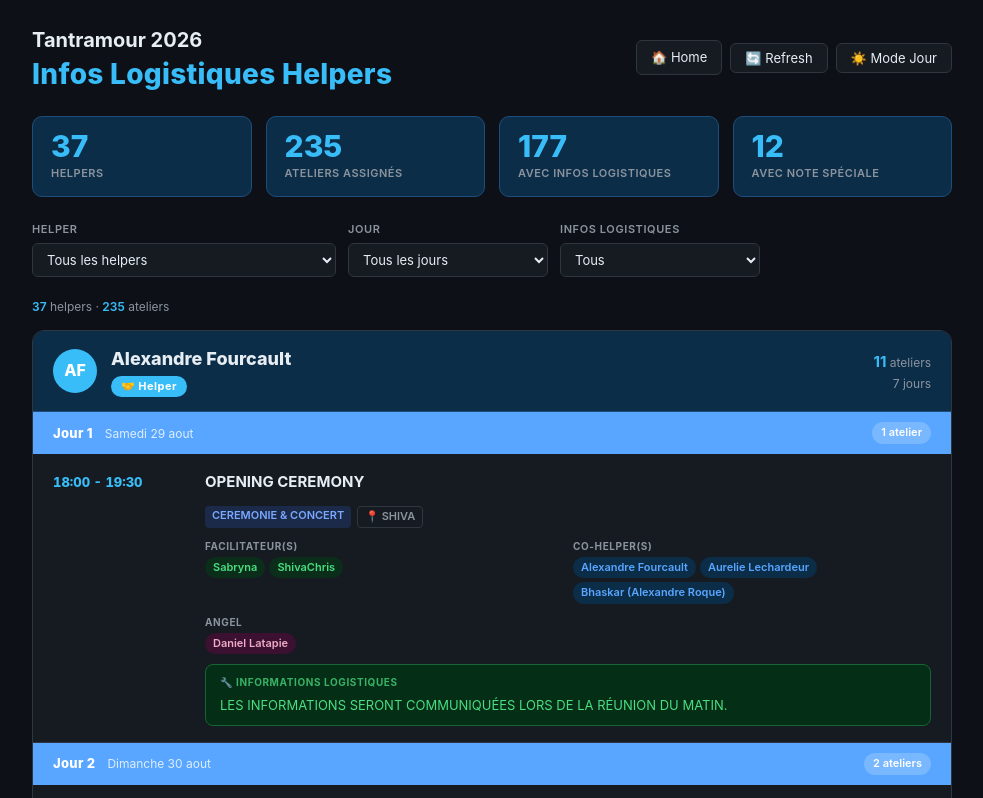
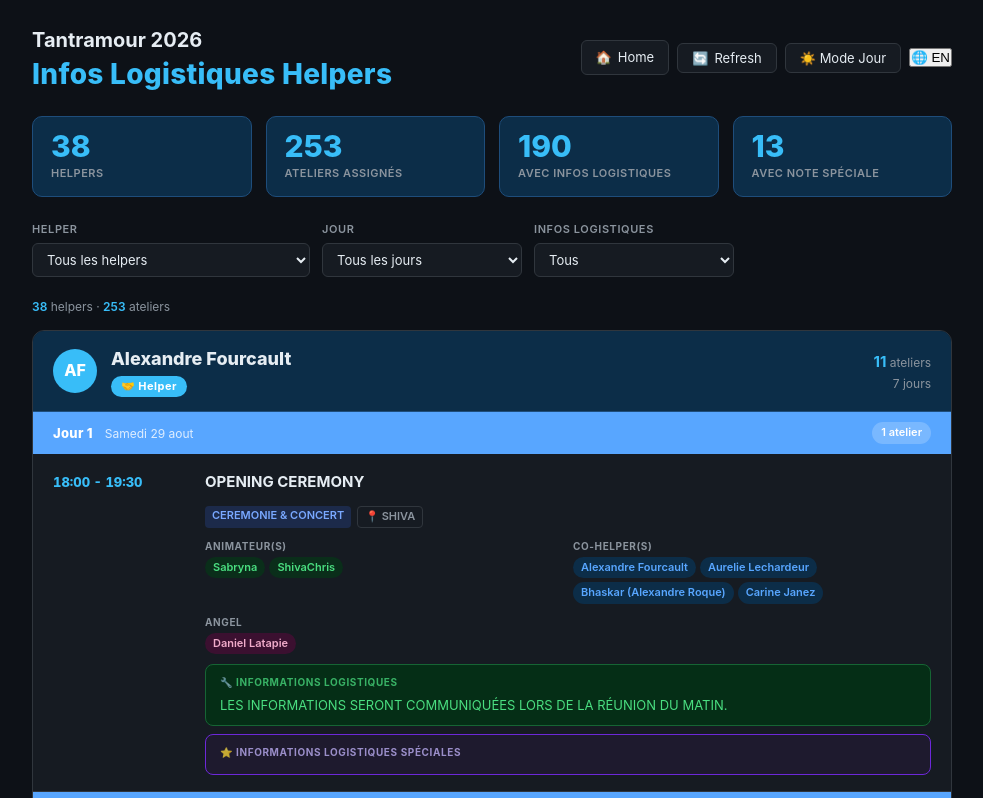
Before and after one commit to matchape01/test, a website: page Rapport_Logistique_Helpers.html in a window 1280 px wide. Both pictures are taken after a click on the button "🌙 Mode Nuit". Shown: the top 798 px of the page, without its empty margins (148-1131 px from the left). Drawn offline with Linux system fonts and the light colour scheme.

Commit message:
[TAF2026] Sync Rapport_Logistique_Helpers.html

```diff
--- a/Rapport_Logistique_Helpers.html
+++ b/Rapport_Logistique_Helpers.html
@@ -107,6 +107,8 @@
   .box { border-radius: 8px; padding: 10px 14px; font-size: 13px; line-height: 1.55; }
   .box-note { background: var(--note-bg); border: 1px solid var(--note-border); color: var(--note-text); }
   .box-log  { background: var(--log-bg);  border: 1px solid var(--log-border);  color: var(--log-text); }
+  .box-log-special { background: #f5f3ff; border: 1px solid #c4b5fd; color: #4c1d95; }
+  .dark .box-log-special { background: #1e1a2e; border-color: #6d28d9; color: #c4b5fd; }
   .box-label { font-size: 10px; font-weight: 700; text-transform: uppercase; letter-spacing: .6px; opacity: .75; margin-bottom: 4px; }
 
   /* ── SHARED ── */
@@ -127,7 +129,10 @@
     .atelier-top { flex-direction: column; gap: 4px; }
   }
 </style>
+<script src="ref_translations.js"></script>
+<script src="i18n.js"></script>
 </head>
+<!-- i18n -->
 <body>
 <div class="wrap">
 
@@ -137,9 +142,10 @@
       <p>Infos Logistiques Helpers</p>
     </div>
     <div class="header-actions">
-      <a class="btn-ghost" href="index.html">🏠 Home</a>
-      <button class="btn-ghost" onclick="hardReload()">🔄 Refresh</button>
-      <button class="btn-ghost" id="modeBtn" onclick="toggleMode()">🌙 Mode Nuit</button>
+      <a class="btn-ghost" href="index_bis.html">🏠 <span data-i18n="nav_home">Home</span></a>
+      <button class="btn-ghost" onclick="hardReload()">🔄 <span data-i18n="nav_refresh">Refresh</span></button>
+      <button class="btn-ghost" id="modeBtn" onclick="toggleMode()">🌙 <span data-i18n="nav_mode_nuit">Mode Nuit</span></button>
+      <button class="mode-btn tm-lang-btn" onclick="I18n.setLang(I18n.getLang()==='fr'?'en':'fr')">🌐 EN</button>
     </div>
   </header>
 
@@ -154,22 +160,22 @@
   <!-- ── FILTRES ── -->
   <div class="filters">
     <div class="filter-group">
-      <label>Helper</label>
+      <label data-i18n="filter_helper">Helper</label>
       <select id="filterHelper" onchange="render()">
-        <option value="">Tous les helpers</option>
+        <option value="" data-i18n="filter_tous_helpers">Tous les helpers</option>
       </select>
     </div>
     <div class="filter-group">
-      <label>Jour</label>
+      <label data-i18n="col_jour">Jour</label>
       <select id="filterJour" onchange="render()">
-        <option value="">Tous les jours</option>
-        <option value="Jour 1">Jour 1 — Sam. 29 août</option>
-        <option value="Jour 2">Jour 2 — Dim. 30 août</option>
-        <option value="Jour 3">Jour 3 — Lun. 31 août</option>
-        <option value="Jour 4">Jour 4 — Mar. 1 sept.</option>
-        <option value="Jour 5">Jour 5 — Mer. 2 sept.</option>
-        <option value="Jour 6">Jour 6 — Jeu. 3 sept.</option>
-        <option value="Jour 7">Jour 7 — Ven. 4 sept.</option>
+        <option value="" data-i18n="filter_tous_jours">Tous les jours</option>
+        <option value="Jour 1" data-i18n="jour1_label">Jour 1 — Sam. 29 août</option>
+        <option value="Jour 2" data-i18n="jour2_label">Jour 2 — Dim. 30 août</option>
+        <option value="Jour 3" data-i18n="jour3_label">Jour 3 — Lun. 31 août</option>
+        <option value="Jour 4" data-i18n="jour4_label">Jour 4 — Mar. 1 sept.</option>
+        <option value="Jour 5" data-i18n="jour5_label">Jour 5 — Mer. 2 sept.</option>
+        <option value="Jour 6" data-i18n="jour6_label">Jour 6 — Jeu. 3 sept.</option>
+        <option value="Jour 7" data-i18n="jour7_label">Jour 7 — Ven. 4 sept.</option>
       </select>
     </div>
     <div class="filter-group">
@@ -186,13 +192,12 @@
   <div id="results"></div>
 
 </div>
-<footer><p>Made with IBM Bob</p></footer>
 
 <script src="ref_resource_types.js"></script>
 <script src="ref_ressources.js"></script>
 <script src="loader.js"></script>
 <script>
-loadData(['logistics.js','data.js'], function() {
+loadData(['logistics.js','logistics.special.js','logistics.helpers.js','data.js'], function() {
 
 // ════════════════════════════════════════════════
 // UTILITAIRES
@@ -220,7 +225,7 @@
   const parHelper = new Map(); // nom → Map(jour → [atelier entry])
 
   AGENDA.forEach(e => {
-    ['helper1','helper2','helper3'].forEach(field => {
+    ['helper1','helper2','helper3','helper4'].forEach(field => {
       const nom = e[field];
       if (!nom) return;
       if (!parHelper.has(nom)) parHelper.set(nom, new Map());
@@ -278,7 +283,7 @@
 function renderAtelier(e) {
   const facs    = pills([e.fac1, e.fac2], 'pill-f');
   const coHelpers = pills(
-    ['helper1','helper2','helper3'].map(f => e[f]).filter(Boolean),
+    ['helper1','helper2','helper3','helper4'].map(f => e[f]).filter(Boolean),
     'pill-h'
   );
   const angel = pill(e.angel, 'pill-a');
@@ -289,8 +294,29 @@
   const boxNote = hasNote
     ? `<div class="box box-note"><div class="box-label">📌 Note spéciale</div>${e.note}</div>`
     : '';
+  const specEntry = (e.logisticId && typeof LOGISTICS_SPECIAL !== 'undefined') ? (LOGISTICS_SPECIAL[e.logisticId] || null) : null;
+  const boxLogSpecial = specEntry
+    ? `<div class="box box-log-special"><div class="box-label">⭐ Informations logistiques spéciales</div>${specEntry.html || specEntry.text.replace(/\n/g,'<br>')}</div>`
+    : '';
   const boxLog = hasLog
     ? `<div class="box box-log"><div class="box-label">🔧 Informations logistiques</div>${logEntry.html || logEntry.text.replace(/\n/g,'<br>')}</div>`
+    : '';
+
+  // Consignes Helpers (avant / pendant / après)
+  const helpEntry = (e.logisticId && typeof LOGISTICS_HELPERS !== 'undefined') ? (LOGISTICS_HELPERS[e.logisticId] || null) : null;
+  const hasHelper = helpEntry && ((helpEntry.avant && helpEntry.avant.replace(/<[^>]*>/g,'').trim()) ||
+    (helpEntry.pendant && helpEntry.pendant.replace(/<[^>]*>/g,'').trim()) ||
+    (helpEntry.apres && helpEntry.apres.replace(/<[^>]*>/g,'').trim()));
+  const boxHelpers = hasHelper
+    ? `<div class="box" style="border-color:#c4b5fd;background:#f5f3ff;">
+        <div class="box-label" style="color:#7c3aed;">🤝 Consignes Helpers</div>
+        ${helpEntry.avant && helpEntry.avant.replace(/<[^>]*>/g,'').trim()
+          ? `<div style="margin-bottom:8px;"><div style="font-size:11px;font-weight:700;color:#7c3aed;text-transform:uppercase;letter-spacing:.4px;margin-bottom:3px;">🔧 Avant — Préparation & Installation</div>${helpEntry.avant}</div>` : ''}
+        ${helpEntry.pendant && helpEntry.pendant.replace(/<[^>]*>/g,'').trim()
+          ? `<div style="margin-bottom:8px;"><div style="font-size:11px;font-weight:700;color:#7c3aed;text-transform:uppercase;letter-spacing:.4px;margin-bottom:3px;">▶️ Pendant l'atelier</div>${helpEntry.pendant}</div>` : ''}
+        ${helpEntry.apres && helpEntry.apres.replace(/<[^>]*>/g,'').trim()
+          ? `<div><div style="font-size:11px;font-weight:700;color:#7c3aed;text-transform:uppercase;letter-spacing:.4px;margin-bottom:3px;">🧹 Après — Désinstallation & Rangement</div>${helpEntry.apres}</div>` : ''}
+      </div>`
     : '';
 
   return `<div class="atelier-card">
@@ -304,7 +330,7 @@
     </div>
     <div class="info-grid">
       <div class="info-block">
-        <div class="info-label">Facilitateur(s)</div>
+        <div class="info-label">Animateur(s)</div>
         <div class="info-value">${facs || '<span style="color:var(--muted)">—</span>'}</div>
       </div>
       <div class="info-block">
@@ -316,7 +342,7 @@
         <div class="info-value">${angel}</div>
       </div>` : ''}
     </div>
-    ${boxNote || boxLog ? `<div class="boxes">${boxNote}${boxLog}</div>` : ''}
+    ${boxNote || boxHelpers || boxLog || boxLogSpecial ? `<div class="boxes">${boxNote}${boxHelpers}${boxLog}${boxLogSpecial}</div>` : ''}
   </div>`;
 }
 
```
